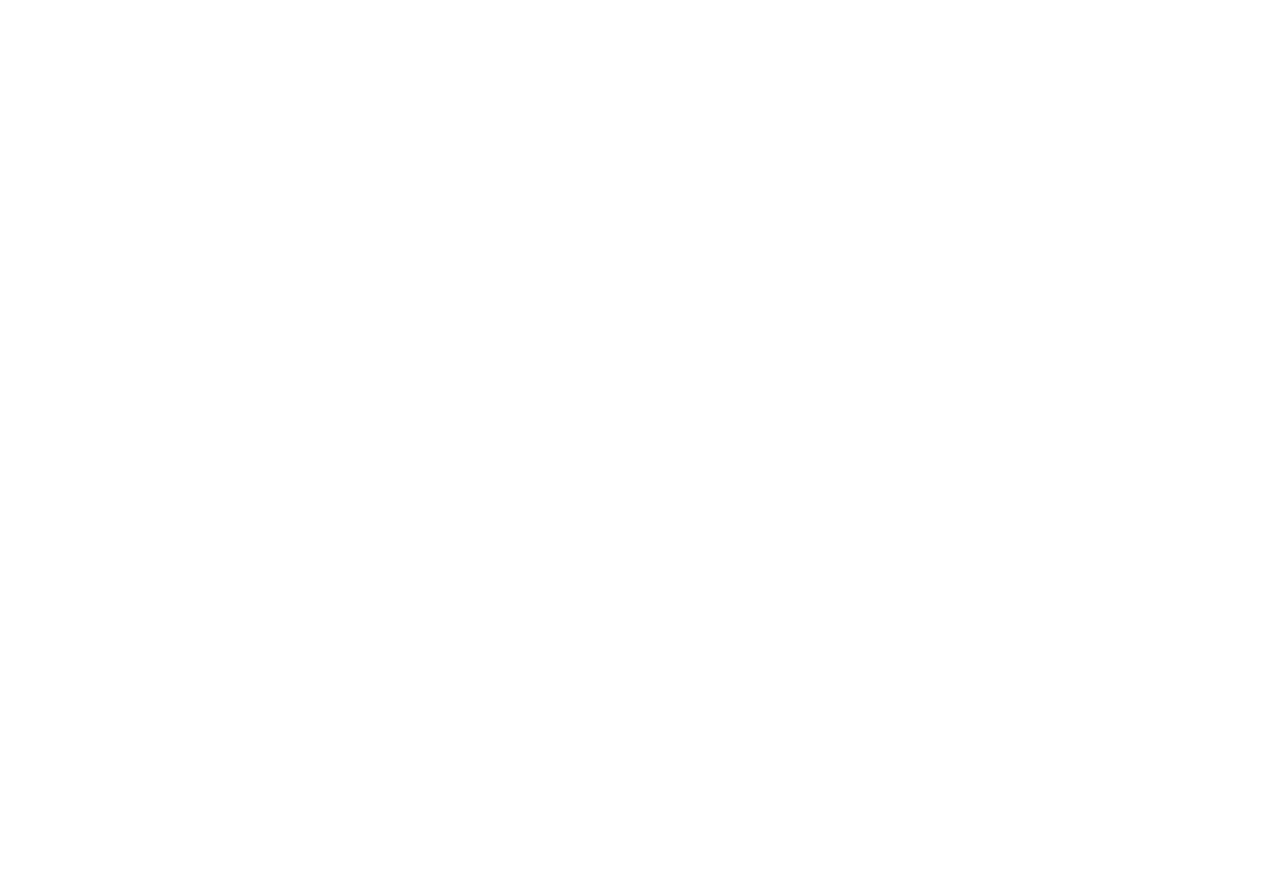
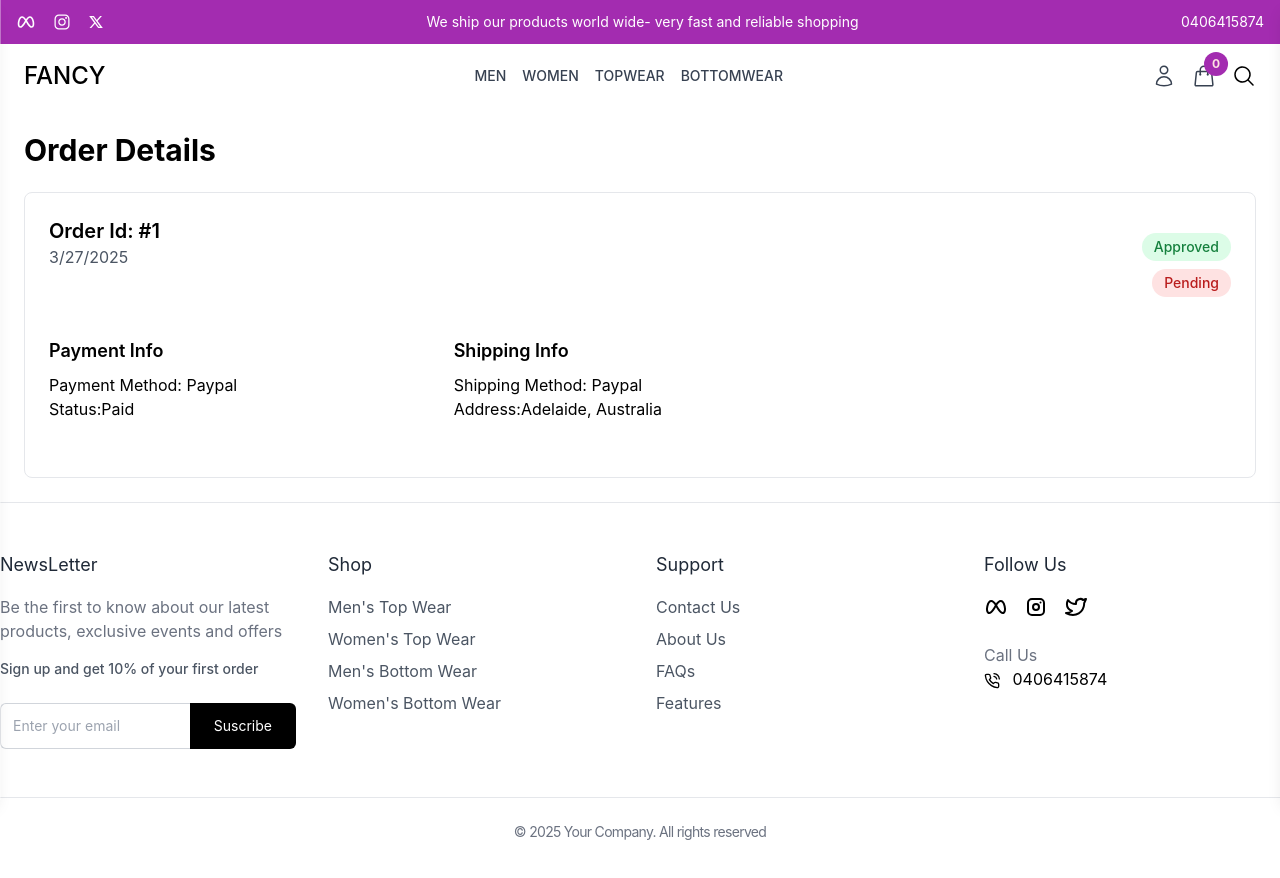
Before and after one commit to Rojina-Sharma99/E-COM, a React (Vite) app in the folder Frontend/: page /order/1 in a window 1280 px wide. Before the commit this address had no page. Shown: the top 878 px of the page. Before the commit the page ends 800 px from the top, so only its background shows below. Built offline with nearby package versions, Linux system fonts and the light colour scheme.

Commit message:
Added order details page
Added order details page with order info, shipping info and payment info

```diff
--- a/Frontend/src/App.jsx
+++ b/Frontend/src/App.jsx
@@ -7,6 +7,8 @@
 import Profile from "./pages/Profile";
 import Checkout from "./components/Cart/checkout";
 import OrderConfirmationPage from "./pages/OrderConfirmationPage";
+import MyOrdersPage from "./pages/MyOrdersPage";
+import OrderDetailsPage from "./pages/OrderDetailsPage";
 
 const App = () => {
   return (
@@ -26,6 +28,8 @@
           <Route path="checkout" element={<Checkout />} />
           {/**Add rouite for orderconformation  */}
           <Route path="order-confirmation" element={<OrderConfirmationPage/>} />
+          <Route path="my-orders" element={<MyOrdersPage/>}/>
+          <Route path="order/:id" element={<OrderDetailsPage/>}/>
         </Route>
       </Routes>
     </BrowserRouter>
--- a/Frontend/src/pages/MyOrdersPage.jsx
+++ b/Frontend/src/pages/MyOrdersPage.jsx
@@ -1,10 +1,12 @@
 import React, { useEffect, useState } from "react";
+import { useNavigate } from "react-router-dom";
 
 const MyOrdersPage = () => {
   //make a mock order
   //make a order variable, set order
 
   const [orders, setOrders] = useState([]);
+  const navigate = useNavigate();
 
   useEffect(() => {
     setTimeout(() => {
@@ -41,6 +43,12 @@
       setOrders(mockOrders);
     }, 2000);
   }, []);
+
+
+  const handleRowClick = (orderId)=> {
+    navigate(`/order/${orderId}`);
+  };
+
   return (
     <div className="p-4 mx-auto max-w-7xl sm:p-6">
       <h2 className="font-bold mb-6 text-xl sm:text-2xl">My Orders</h2>
@@ -62,6 +70,7 @@
               orders.map((order) => [
                 <tr
                   key={order._id}
+                  onClick={()=> handleRowClick(order._id)}
                   className="border-b cursor-pointer hover:border-gray-50"
                 >
                   <td className="px-2 py-2 sm:p-4">
--- /dev/null
+++ b/Frontend/src/pages/OrderDetailsPage.jsx
@@ -0,0 +1,100 @@
+import { useEffect, useState } from "react";
+import { useParams } from "react-router-dom";
+
+const OrderDetailsPage = () => {
+  const { id } = useParams();
+  const [orderDetails, setOrderDetails] = useState(null);
+
+  useEffect(() => {
+    const mockOrdersDetails = {
+      _id: id,
+      createdAt: new Date(),
+      isPaid: true,
+      isDelivered: false,
+      paymentMethod: "Paypal",
+      shippingMethod: "Standard",
+      shippingAddress: {
+        city: "Adelaide",
+        country: "Australia",
+      },
+      orderItems: [
+        {
+          productId: "1",
+          name: "Product 1",
+          price: 100,
+          quantity: 1,
+          image: "https://picsum.photos/150?random=1,",
+        },
+        {
+          productId: "2",
+          name: "Product 2",
+          price: 150,
+          quantity: 4,
+          image: "https://picsum.photos/150?random=2,",
+        },
+      ],
+    };
+    setOrderDetails(mockOrdersDetails);
+  }, [id]);
+
+  return (
+    <div className="p-4 mx-auto max-w-7xl sm:p-6">
+      <h2 className="mb-6 text-2xl font-bold md:text-3xl">Order Details</h2>
+      {!orderDetails ? (
+        <p>No Order Details Found</p>
+      ) : (
+        <div className="p-4 border rounded-lg sm:p-6">
+          {/**Order information */}
+          <div className="flex flex-col  justify-between  mb-8 sm:flex-row">
+            <div>
+              <h3 className="text-lg font-semibold md:text-xl">
+                {" "}
+                Order Id: #{orderDetails._id}
+              </h3>
+              <p className="text-gray-600">
+                {new Date(orderDetails.createdAt).toLocaleDateString()}
+              </p>
+            </div>
+            <div className="flex flex-col items-start mt-4 sm:items-end sm-mt-0">
+              <span
+                className={`${
+                  orderDetails.isPaid
+                    ? "bg-green-100 text-green-700 "
+                    : "bg-red-700 text-red-700"
+                } px-3 py-1 rounded-full text-sm font-medium mb-2`}
+              >
+                {orderDetails.isPaid ? "Approved" : "Pending"}
+              </span>
+              <span
+                className={`${
+                  orderDetails.isDelivered
+                    ? "bg-green-100 text-green-700 "
+                    : "bg-red-100 text-red-700"
+                } px-3 py-1 rounded-full text-sm font-medium mb-2`}
+              >
+                {orderDetails.isDelivered ? "Delivered" : "Pending"}
+              </span>
+            </div>
+          </div>
+
+          {/**Customer, payment, shipping Info */}
+          <div className="grid grid-cols-1 gap-8 mb-8 sm:grid-cols-2 md:grid-cols-3">
+            <div>
+              <h4 className="mb-2 text-lg font-semibold ">Payment Info</h4>
+              <p>Payment Method: {orderDetails.paymentMethod}</p>
+              <p>Status:{orderDetails.isPaid ? "Paid" : "UnPaid"}</p>
+            </div>
+
+            <div>
+              <h4 className="mb-2 text-lg font-semibold ">Shipping Info</h4>
+              <p>Shipping Method: {orderDetails.paymentMethod}</p>
+              <p>Address:{`${orderDetails.shippingAddress.city}, ${orderDetails.shippingAddress.country}`}</p>
+            </div>
+          </div>
+        </div>
+      )}
+    </div>
+  );
+};
+
+export default OrderDetailsPage;
```
